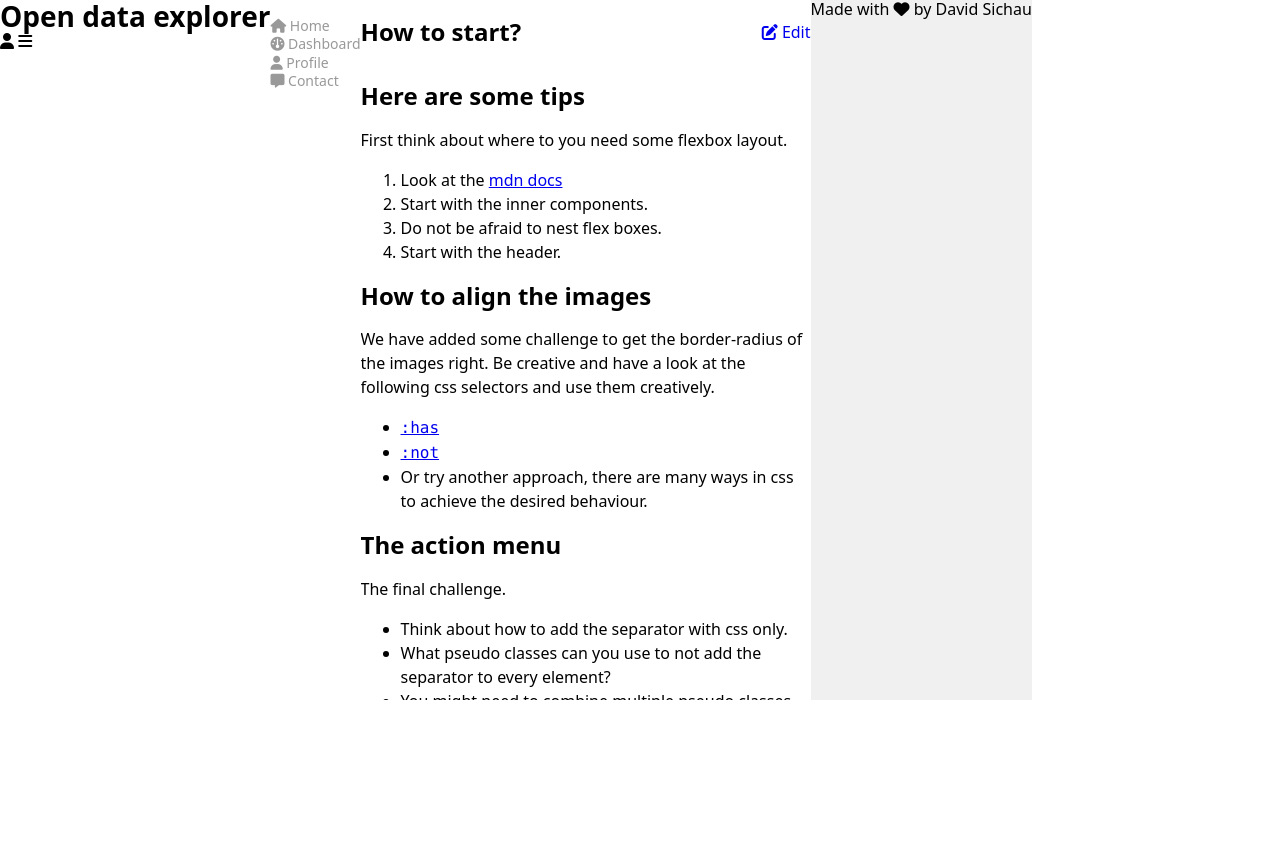
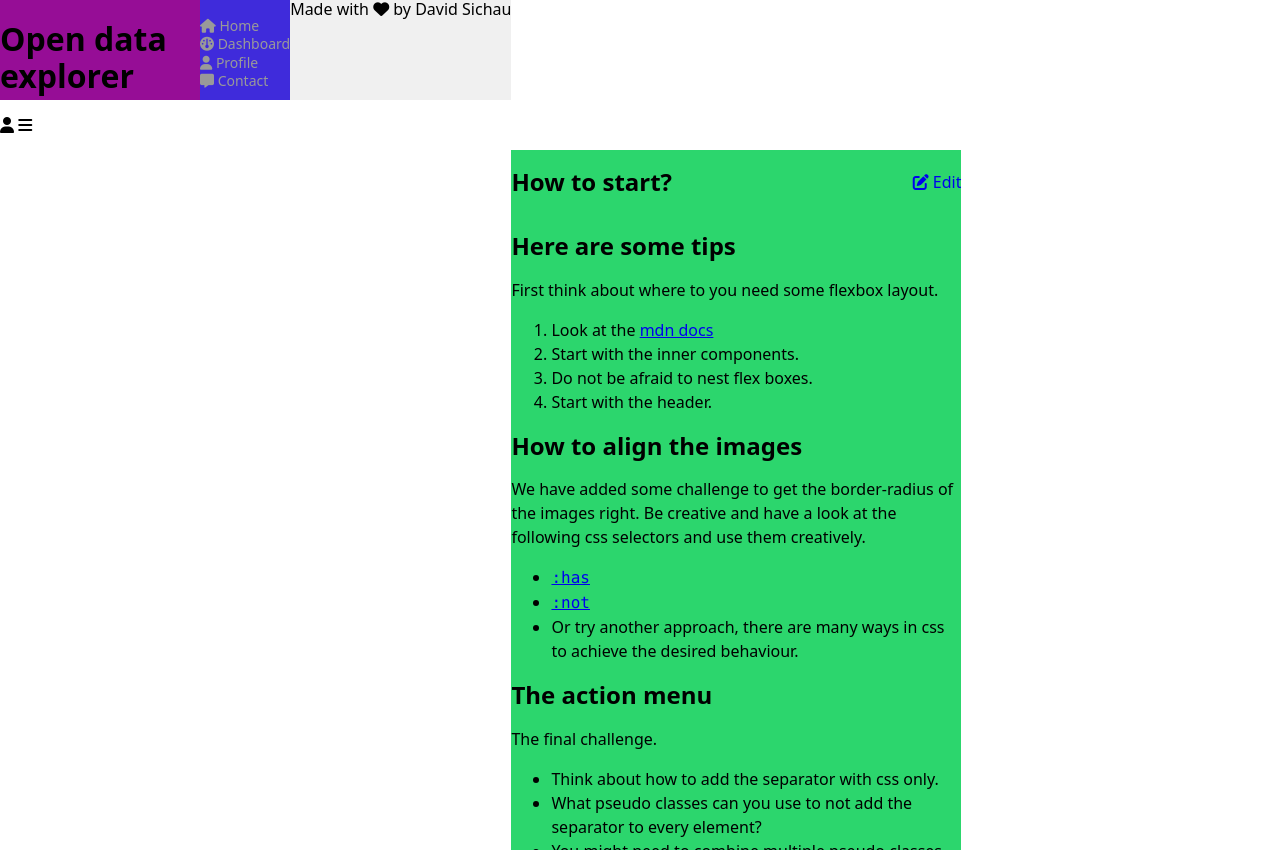
Before and after one commit to HighDom/FoWE_Repo, a website built with Vite: page task_1/src/index.html in a window 1280 px wide. Before the commit the page ends 800 px from the top, so only its background shows below. Built offline with nearby package versions, Linux system fonts and the light colour scheme.

Commit message:
problem: can't get grid to be displayed. Body always ends up being flex when inspecting. Not sure why

```diff
--- a/task_1/src/layout.css
+++ b/task_1/src/layout.css
@@ -1,12 +1,25 @@
 :root {
+  display: flex;
+
 }
 
 body {
+  display: grid;
+  grid-template-rows: 100px 1fr 50px;
+  grid-template-columns: 200px 1fr;
+
   overflow: hidden;
   color: black;
 }
 
+body > header {
+  background-color: rgb(150, 13, 150);
+  border-bottom: 1px solid var(--border-color);
+
+}
+
 body > section {
+  background-color: rgb(63, 43, 219);
   border-right: 1px solid var(--border-color);
 
   & ul {
@@ -24,23 +37,17 @@ body > section {
   }
 }
 
-body > header {
-  border-bottom: 1px solid var(--border-color);
 
-  & h1 {
-    font-size: 1.75rem;
-    margin: 0;
-    flex-grow: 1;
-  }
-}
 
 body > main {
+  background-color: rgb(44, 214, 109);
   grid-area: main;
   height: calc(100vh - 100px);
   overflow-y: scroll;
 }
 
 body > footer {
+  background-color: rgb(252, 255, 162);
   border-top: 1px solid var(--border-color);
   background-color: #f0f0f0;
 }
```
